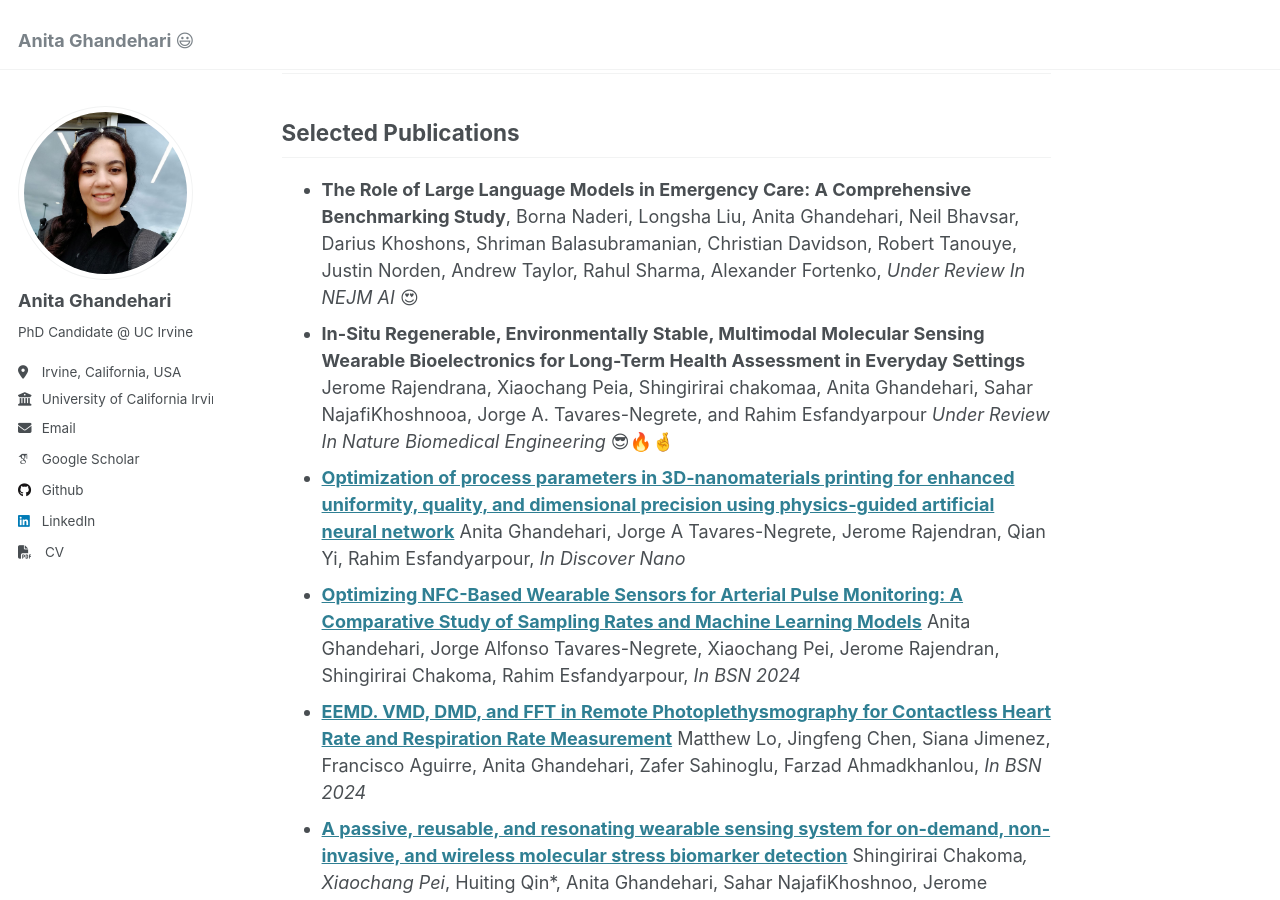
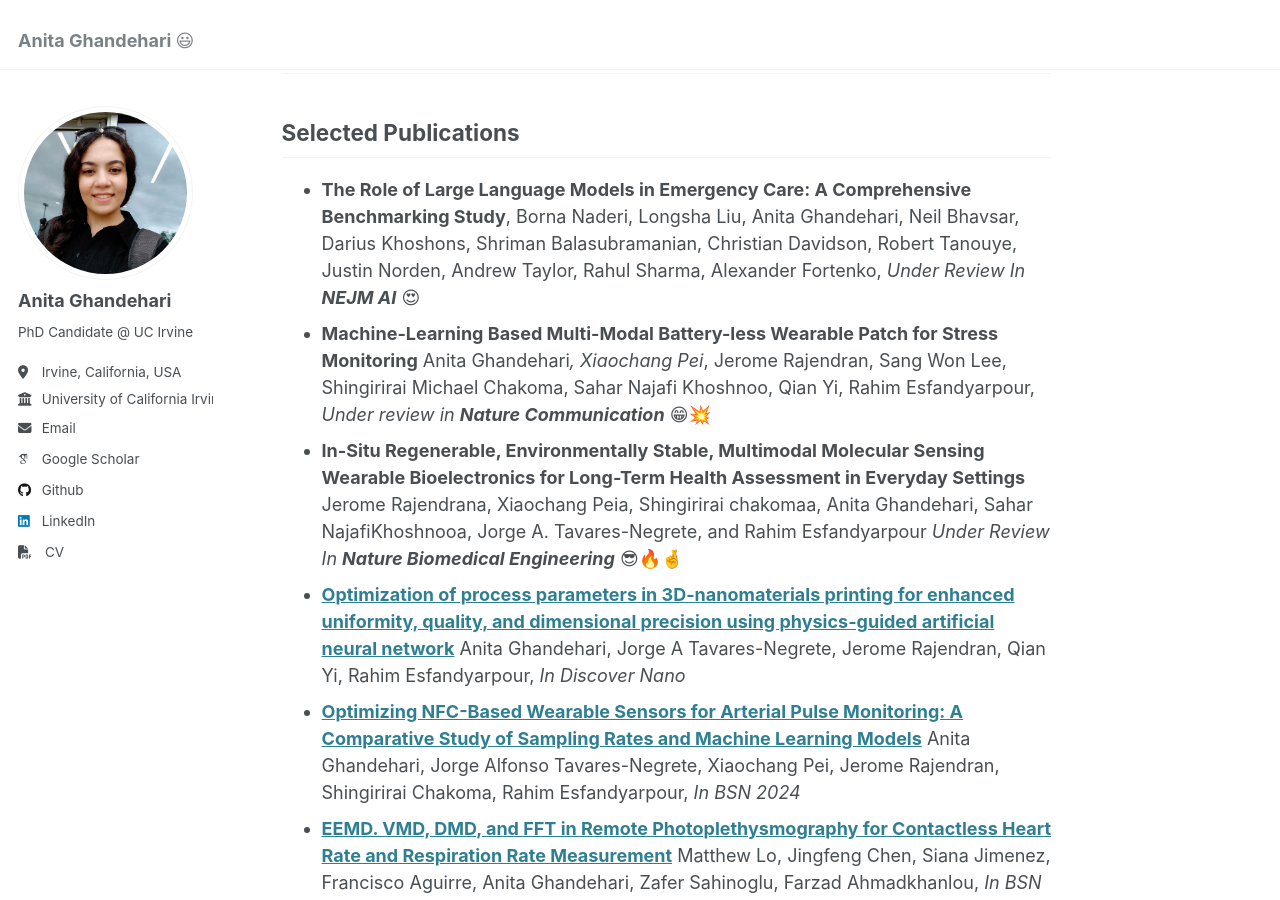
Before and after one commit to AnitaGhandehari/AnitaGhandehari.github.io, a Jekyll site: the page built from _pages/about.md, in a window 1280 px wide and 900 px high, scrolled down 323 px. Built offline with Jekyll 4.4.1, drawn with Linux system fonts in a browser that asks for light colours; some web fonts are replaced.

Commit message:
Update about.md

```diff
--- a/_pages/about.md
+++ b/_pages/about.md
@@ -16,8 +16,9 @@ Research Interests
 
 Selected Publications
 ------
-- **The Role of Large Language Models in Emergency Care: A Comprehensive Benchmarking Study**, Borna Naderi, Longsha Liu, Anita Ghandehari, Neil Bhavsar, Darius Khoshons, Shriman Balasubramanian, Christian Davidson, Robert Tanouye, Justin Norden, Andrew Taylor, Rahul Sharma, Alexander Fortenko, _Under Review In NEJM AI_ **😍**
-- **In-Situ Regenerable, Environmentally Stable, Multimodal Molecular Sensing Wearable Bioelectronics for Long-Term Health Assessment in Everyday Settings** Jerome Rajendrana, Xiaochang Peia, Shingirirai chakomaa, Anita Ghandehari, Sahar NajafiKhoshnooa, Jorge A. Tavares-Negrete, and Rahim Esfandyarpour _Under Review In Nature Biomedical Engineering_ 😎🔥🤞
+- **The Role of Large Language Models in Emergency Care: A Comprehensive Benchmarking Study**, Borna Naderi, Longsha Liu, Anita Ghandehari, Neil Bhavsar, Darius Khoshons, Shriman Balasubramanian, Christian Davidson, Robert Tanouye, Justin Norden, Andrew Taylor, Rahul Sharma, Alexander Fortenko, _Under Review In **NEJM AI**_ 😍
+- **Machine-Learning Based Multi-Modal Battery-less Wearable Patch for Stress Monitoring**  Anita Ghandehari*, Xiaochang Pei*, Jerome Rajendran, Sang Won Lee, Shingirirai Michael Chakoma, Sahar Najafi Khoshnoo, Qian Yi, Rahim Esfandyarpour, _Under review in **Nature Communication**_ 😁💥
+- **In-Situ Regenerable, Environmentally Stable, Multimodal Molecular Sensing Wearable Bioelectronics for Long-Term Health Assessment in Everyday Settings** Jerome Rajendrana, Xiaochang Peia, Shingirirai chakomaa, Anita Ghandehari, Sahar NajafiKhoshnooa, Jorge A. Tavares-Negrete, and Rahim Esfandyarpour _Under Review In **Nature Biomedical Engineering**_ 😎🔥🤞
 - **[Optimization of process parameters in 3D-nanomaterials printing for enhanced uniformity, quality, and dimensional precision using physics-guided artificial neural network](https://scholar.google.com/citations?view_op=view_citation&hl=en&user=D10CZPQAAAAJ&sortby=pubdate&citation_for_view=D10CZPQAAAAJ:Tyk-4Ss8FVUC)**
   Anita Ghandehari, Jorge A Tavares-Negrete, Jerome Rajendran, Qian Yi, Rahim Esfandyarpour, _In Discover Nano_
 - **[Optimizing NFC-Based Wearable Sensors for Arterial Pulse Monitoring: A Comparative Study of Sampling Rates and Machine Learning Models](https://ieeexplore.ieee.org/abstract/document/10780749/)**
```
